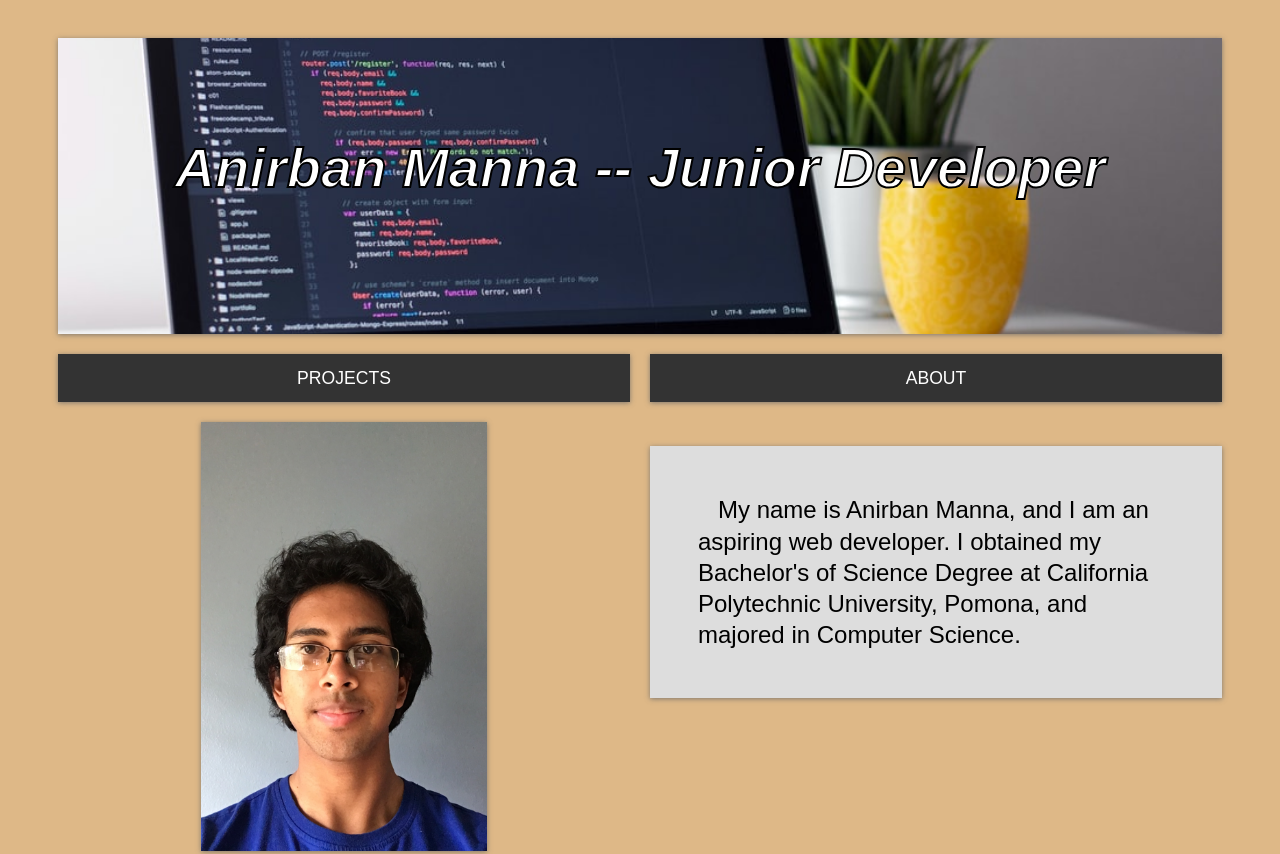
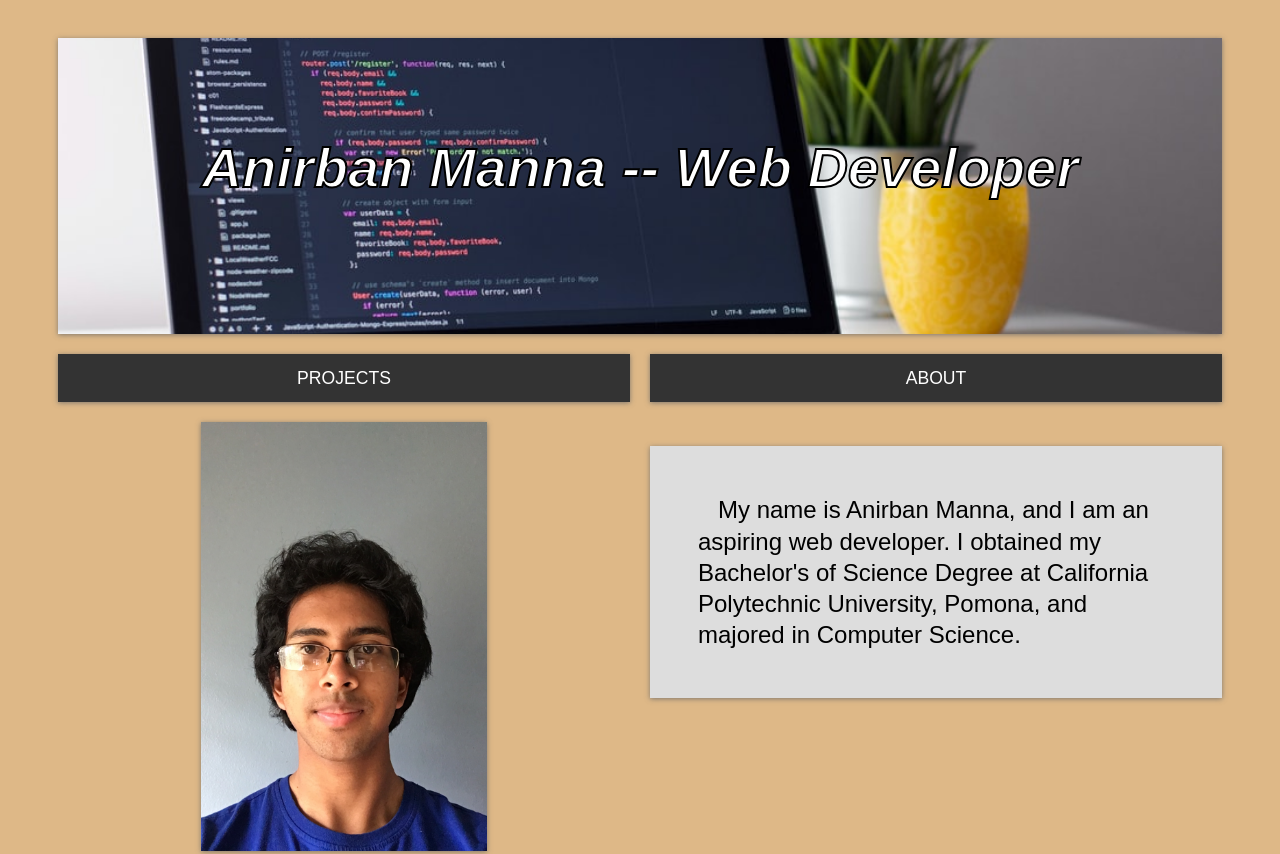
Before and after one commit to Manna-Anirban/PortfolioWebsite, a plain HTML site: page about.html in a window 1280 px wide. Shown: the top 854 px of the page. Drawn offline with Linux system fonts and the light colour scheme.

Commit message:
Title Edit

```diff
--- a/about.html
+++ b/about.html
@@ -13,7 +13,7 @@
     <!-- Main title -->
     <section class="main">
         <header class="showcase">
-            <h1>Anirban Manna -- Junior Developer</h1>
+            <h1>Anirban Manna -- Web Developer</h1>
         </header>
     </section>
 
```
